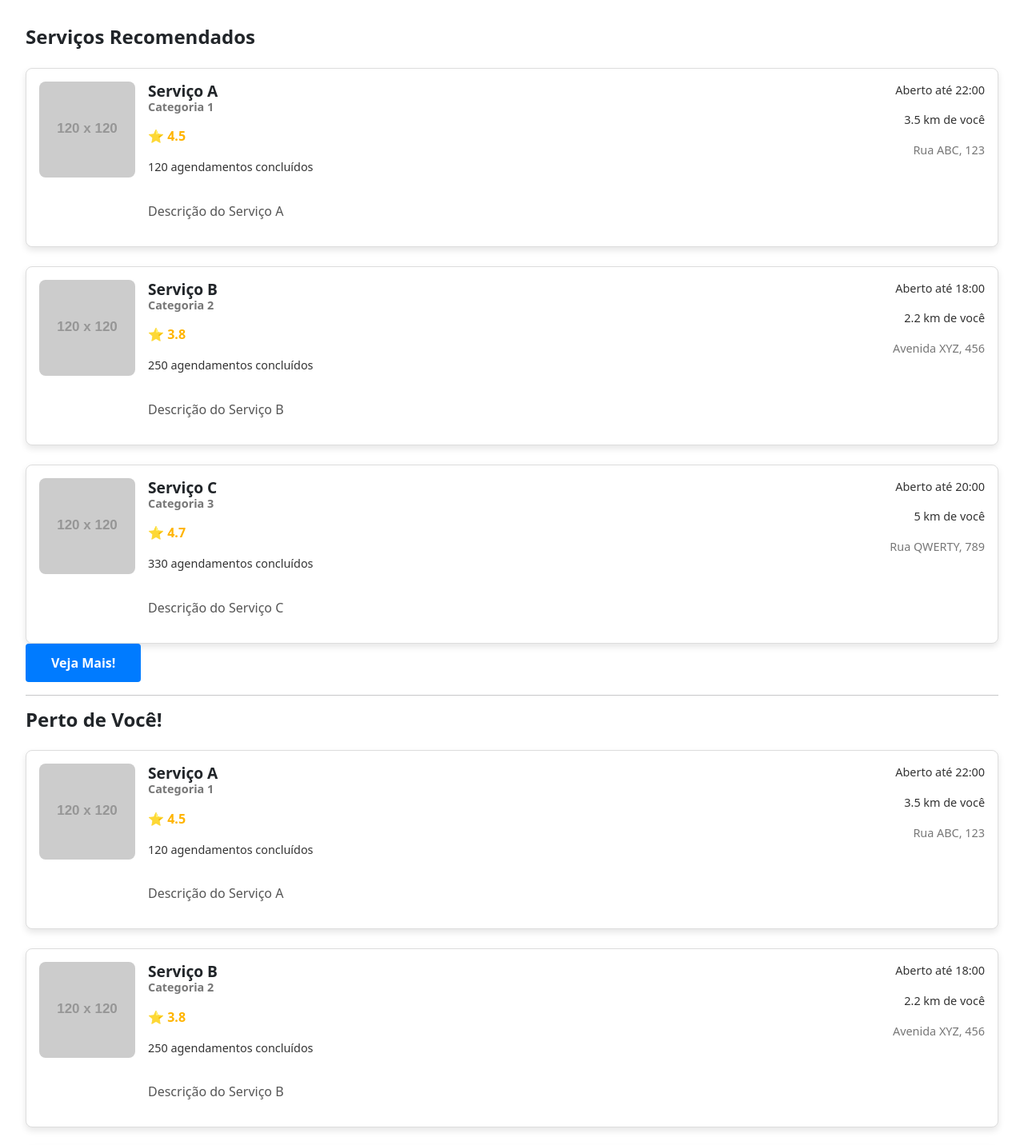
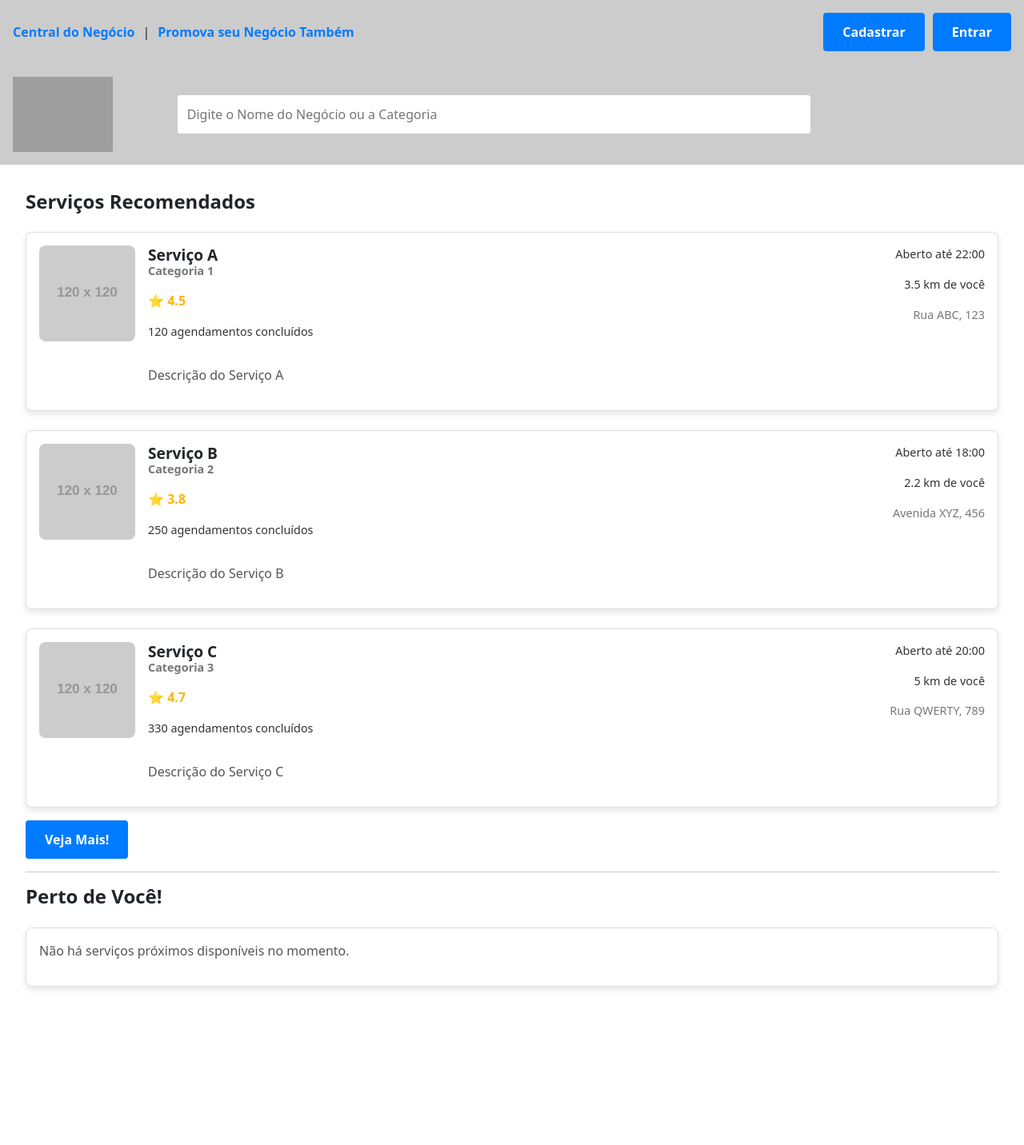
Before and after one commit to InfoTech-PR/AGENDOAQUI-WEB, a React (Vite) app: page /initial-system in a window 1280 px wide. Shown: the top 1432 px of the page at 80% size. After the commit the page ends 1282 px from the top, so only its background shows below. Built offline with nearby package versions, Linux system fonts and the light colour scheme; grey boxes are pictures that could not be loaded.

Commit message:
inserindo header

```diff
--- a/src/pages/initials/InitialSystem.jsx
+++ b/src/pages/initials/InitialSystem.jsx
@@ -1,13 +1,10 @@
 
-/* eslint-disable no-unused-vars */
 import React, { useEffect, useState } from 'react';
 import styled from 'styled-components';
 import ButtonCustom from '../../components/ButtomCustom';
 
 export default function InitialSystem() {
     const [services, setServices] = useState([]);
-    const [userLocation, setUserLocation] = useState({ lat: -23.5505, lon: -46.6333 });
-    const [nearbyServices, setNearbyServices] = useState([]);
 
     useEffect(() => {
         const simulatedData = [
@@ -57,115 +54,89 @@ export default function InitialSystem() {
         setServices(simulatedData);
     }, []);
 
-    const calculateDistance = (lat1, lon1, lat2, lon2) => {
-        const R = 6371;
-        const dLat = (lat2 - lat1) * (Math.PI / 180);
-        const dLon = (lon2 - lon1) * (Math.PI / 180);
-        const a =
-            Math.sin(dLat / 2) * Math.sin(dLat / 2) +
-            Math.cos(lat1 * (Math.PI / 180)) * Math.cos(lat2 * (Math.PI / 180)) *
-            Math.sin(dLon / 2) * Math.sin(dLon / 2);
-        const c = 2 * Math.atan2(Math.sqrt(a), Math.sqrt(1 - a));
-        return R * c;
-    };
-
-    useEffect(() => {
-        const storedLocation = JSON.parse(localStorage.getItem('userLocation'));
-        if (storedLocation) setUserLocation(storedLocation);
-    }, []);
-
-    useEffect(() => {
-        if (userLocation && services.length > 0) {
-            const filteredServices = services.filter(service => {
-                const distance = calculateDistance(userLocation.lat, userLocation.lon, service.lat, service.lon);
-                return distance <= 10;
-            });
-            setNearbyServices(filteredServices);
-        }
-    }, [userLocation, services]);
-
-    const filterNearbyServices = (location) => {
-        const filteredServices = services.filter(service => {
-            const distance = calculateDistance(location.lat, location.lon, service.lat, service.lon);
-            return distance <= 10;
-        });
-        setNearbyServices(filteredServices);
-    };
-
     return (
         <>
-            <Body>
-                <Title>Serviços Recomendados</Title>
-                <CardList>
+            <Styled.Header>
+                <Styled.TopSection>
+                    <Styled.LeftLinks>
+                        <Styled.Link href="/central">Central do Negócio</Styled.Link> |
+                        <Styled.Link href="/promote">Promova seu Negócio Também</Styled.Link>
+                    </Styled.LeftLinks>
+                    <Styled.RightButtons>
+                        <ButtonCustom>Cadastrar</ButtonCustom>
+                        <ButtonCustom>Entrar</ButtonCustom>
+                    </Styled.RightButtons>
+                </Styled.TopSection>
+                <Styled.BottomSection>
+                    <Styled.ImageWrapper>
+                        <img
+                        src="https://media.istockphoto.com/id/1409329028/vector/no-picture-available-placeholder-thumbnail-icon-illustration-design.jpg?s=612x612&w=0&k=20&c=_zOuJu755g2eEUioiOUdz_mHKJQJn-tDgIAhQzyeKUQ="
+                        alt="Imagem do Negócio"
+                        />
+                    </Styled.ImageWrapper>
+                    <Styled.SearchWrapper>
+                        <Styled.SearchInput placeholder="Digite o Nome do Negócio ou a Categoria" />
+                    </Styled.SearchWrapper>
+                </Styled.BottomSection>
+            </Styled.Header>
+
+            <Styled.Body>
+                <Styled.Title>Serviços Recomendados</Styled.Title>
+                <Styled.CardList>
                 {services.length === 0 ? (
-                        <Card><CardDescription>Não há serviços disponíveis no momento.</CardDescription></Card>
+                    <Styled.Card>
+                        <Styled.CardDescription>Não há serviços disponíveis no momento.</Styled.CardDescription>
+                    </Styled.Card>
                 ) : (
                     services.map((service) => (
-                            <Card key={service.id}>
-                                <CardImage src={service.imageUrl} alt={service.name} />
-                                <CardContent>
-                                    <CardHeader>
+                    <Styled.Card key={service.id}>
+                        <Styled.CardImage src={service.imageUrl} alt={service.name} />
+                        <Styled.CardContent>
+                            <Styled.CardHeader>
                                 <div>
-                                            <CardName>{service.name} <CardCategory>{service.category}</CardCategory></CardName>
-                                            <CardRating>⭐ {service.rating}</CardRating>
-                                            <CardBookings>{service.bookings} agendamentos concluídos</CardBookings>
+                                    <Styled.CardName>
+                                        {service.name} <Styled.CardCategory>{service.category}</Styled.CardCategory>
+                                    </Styled.CardName>
+                                    <Styled.CardRating>⭐ {service.rating}</Styled.CardRating>
+                                    <Styled.CardBookings>{service.bookings} agendamentos concluídos</Styled.CardBookings>
                                 </div>
-                                        <CardDetails>
-                                            <CardOpenUntil>Aberto até {service.openingHours}</CardOpenUntil>
-                                            <CardDistance>{service.distance} km de você</CardDistance>
-                                            <CardLocation>{service.address}</CardLocation>
-                                        </CardDetails>
-                                    </CardHeader>
-                                    <CardDescription>{service.description}</CardDescription>
-                                </CardContent>
-                            </Card>
+                                <Styled.CardDetails>
+                                <Styled.CardOpenUntil>Aberto até {service.openingHours}</Styled.CardOpenUntil>
+                                <Styled.CardDistance>{service.distance} km de você</Styled.CardDistance>
+                                <Styled.CardLocation>{service.address}</Styled.CardLocation>
+                                </Styled.CardDetails>
+                            </Styled.CardHeader>
+                            <Styled.CardDescription>{service.description}</Styled.CardDescription>
+                        </Styled.CardContent>
+                    </Styled.Card>
                     ))
                 )}
-                </CardList>
-                <ButtonCustom padding="0.75rem 2rem">Veja Mais!</ButtonCustom>
+                </Styled.CardList>
+
+                <ButtonCustom>Veja Mais!</ButtonCustom>
 
                 <hr />
 
-                <Title>Perto de Você!</Title>
-                <CardList>
-                    {nearbyServices.length === 0 ? (
-                        <Card><CardDescription>Não há serviços próximos disponíveis no momento.</CardDescription></Card>
-                    ) : (
-                        nearbyServices.map((service) => (
-                            <Card key={service.id}>
-                                <CardImage src={service.imageUrl} alt={service.name} />
-                                <CardContent>
-                                    <CardHeader>
-                                        <div>
-                                            <CardName>{service.name} <CardCategory>{service.category}</CardCategory></CardName>
-                                            <CardRating>⭐ {service.rating}</CardRating>
-                                            <CardBookings>{service.bookings} agendamentos concluídos</CardBookings>
-                                        </div>
-                                        <CardDetails>
-                                            <CardOpenUntil>Aberto até {service.openingHours}</CardOpenUntil>
-                                            <CardDistance>{service.distance} km de você</CardDistance>
-                                            <CardLocation>{service.address}</CardLocation>
-                                        </CardDetails>
-                                    </CardHeader>
-                                    <CardDescription>{service.description}</CardDescription>
-                                </CardContent>
-                            </Card>
-                        ))
-                    )}
-                </CardList>
-            </Body>
+                <Styled.Title>Perto de Você!</Styled.Title>
+                <Styled.CardList>
+                    <Styled.Card>
+                        <Styled.CardDescription>Não há serviços próximos disponíveis no momento.</Styled.CardDescription>
+                    </Styled.Card>
+                </Styled.CardList>
+            </Styled.Body>
         </>
     );
 }
 
-const Header = styled.header`
+const Styled = {
+  Header: styled.header`
     display: flex;
     flex-direction: column;
     padding: 1rem;
-    background-color: #f4f4f4;
-`;
+    background-color: rgb(204, 204, 204);
+  `,
 
-const TopSection = styled.div`
+  TopSection: styled.div`
     display: flex;
     justify-content: space-between;
     align-items: center;
@@ -174,14 +145,14 @@ const TopSection = styled.div`
     @media (max-width: 768px) {
       flex-direction: column;
     }
-`;
+  `,
 
-const LeftLinks = styled.div`
+  LeftLinks: styled.div`
     display: flex;
     gap: 10px;
-`;
+  `,
 
-const Link = styled.a`
+  Link: styled.a`
     text-decoration: none;
     color: #007bff;
     font-weight: bold;
@@ -189,18 +160,19 @@ const Link = styled.a`
     &:hover {
       text-decoration: underline;
     }
-`;
+  `,
 
-const RightButtons = styled.div`
+  RightButtons: styled.div`
     display: flex;
     gap: 10px;
+
     @media (max-width: 768px) {
       width: 100%;
       justify-content: space-between;
     }
-`;
+  `,
 
-const BottomSection = styled.div`
+  BottomSection: styled.div`
     display: flex;
     padding-top: 1rem;
     align-items: center;
@@ -210,10 +182,11 @@ const BottomSection = styled.div`
       flex-direction: column;
       align-items: center;
     }
-`;
+  `,
 
-const ImageWrapper = styled.div`
+  ImageWrapper: styled.div`
     width: 10%;
+
     img {
       width: 100%;
       height: auto;
@@ -223,18 +196,19 @@ const ImageWrapper = styled.div`
       width: 60%;
       margin-bottom: 10px;
     }
-`;
+  `,
 
-const SearchWrapper = styled.div`
+  SearchWrapper: styled.div`
     width: 70%;
     padding-left: 80px;
+
     @media (max-width: 768px) {
       width: 90%;
       padding-left: 0;
     }
-`;
+  `,
 
-const SearchInput = styled.input`
+  SearchInput: styled.input`
     width: 100%;
     padding: 0.75rem;
     border: 1px solid #ccc;
@@ -246,25 +220,26 @@ const SearchInput = styled.input`
       outline: none;
       border-color: #007bff;
     }
-`;
+  `,
 
-const Body = styled.main`
+  Body: styled.main`
     padding: 2rem;
-`;
+  `,
 
-const Title = styled.h2`
+  Title: styled.h2`
     font-size: 1.5rem;
     font-weight: bold;
     margin-bottom: 1.5rem;
-`;
+  `,
 
-const CardList = styled.div`
+  CardList: styled.div`
     display: flex;
     flex-direction: column;
     gap: 1.5rem;
-`;
+    margin-bottom: 1rem;
+  `,
 
-const Card = styled.div`
+  Card: styled.div`
     display: flex;
     background-color: #fff;
     border: 1px solid #ddd;
@@ -278,70 +253,71 @@ const Card = styled.div`
       flex-direction: row;
       align-items: flex-start;
     }
-`;
+  `,
 
-const CardImage = styled.img`
+  CardImage: styled.img`
     width: 120px;
     height: 120px;
     border-radius: 8px;
     object-fit: cover;
     margin-right: 1rem;
-`;
+  `,
 
-const CardContent = styled.div`
+  CardContent: styled.div`
     display: flex;
     flex-direction: column;
     flex: 1;
-`;
+  `,
 
-const CardHeader = styled.div`
+  CardHeader: styled.div`
     display: flex;
     justify-content: space-between;
     margin-bottom: 1rem;
-`;
+  `,
 
-const CardName = styled.h3`
+  CardName: styled.h3`
     font-size: 1.2rem;
     font-weight: bold;
-`;
+  `,
 
-const CardCategory = styled.p`
+  CardCategory: styled.p`
     font-size: 0.9rem;
     color: #777;
-`;
+  `,
 
-const CardRating = styled.p`
+  CardRating: styled.p`
     font-size: 1rem;
     font-weight: bold;
     color: #ffb400;
-`;
+  `,
 
-const CardBookings = styled.p`
+  CardBookings: styled.p`
     font-size: 0.9rem;
     color: #333;
-`;
+  `,
 
-const CardDetails = styled.div`
+  CardDetails: styled.div`
     text-align: right;
-`;
+  `,
 
-const CardOpenUntil = styled.p`
+  CardOpenUntil: styled.p`
     font-size: 0.9rem;
     color: #333;
-`;
+  `,
 
-const CardDistance = styled.p`
+  CardDistance: styled.p`
     font-size: 0.9rem;
     color: #333;
-`;
+  `,
 
-const CardDescription = styled.p`
+  CardLocation: styled.p`
+    font-size: 0.9rem;
+    color: #777;
+  `,
+
+  CardDescription: styled.p`
     font-size: 1rem;
     color: #555;
     margin-bottom: 1rem;
-`;
-
-const CardLocation = styled.p`
-    font-size: 0.9rem;
-    color: #777;
-`;
+  `,
+};
```
Lines whose indentation alone changed are shown as unchanged.
